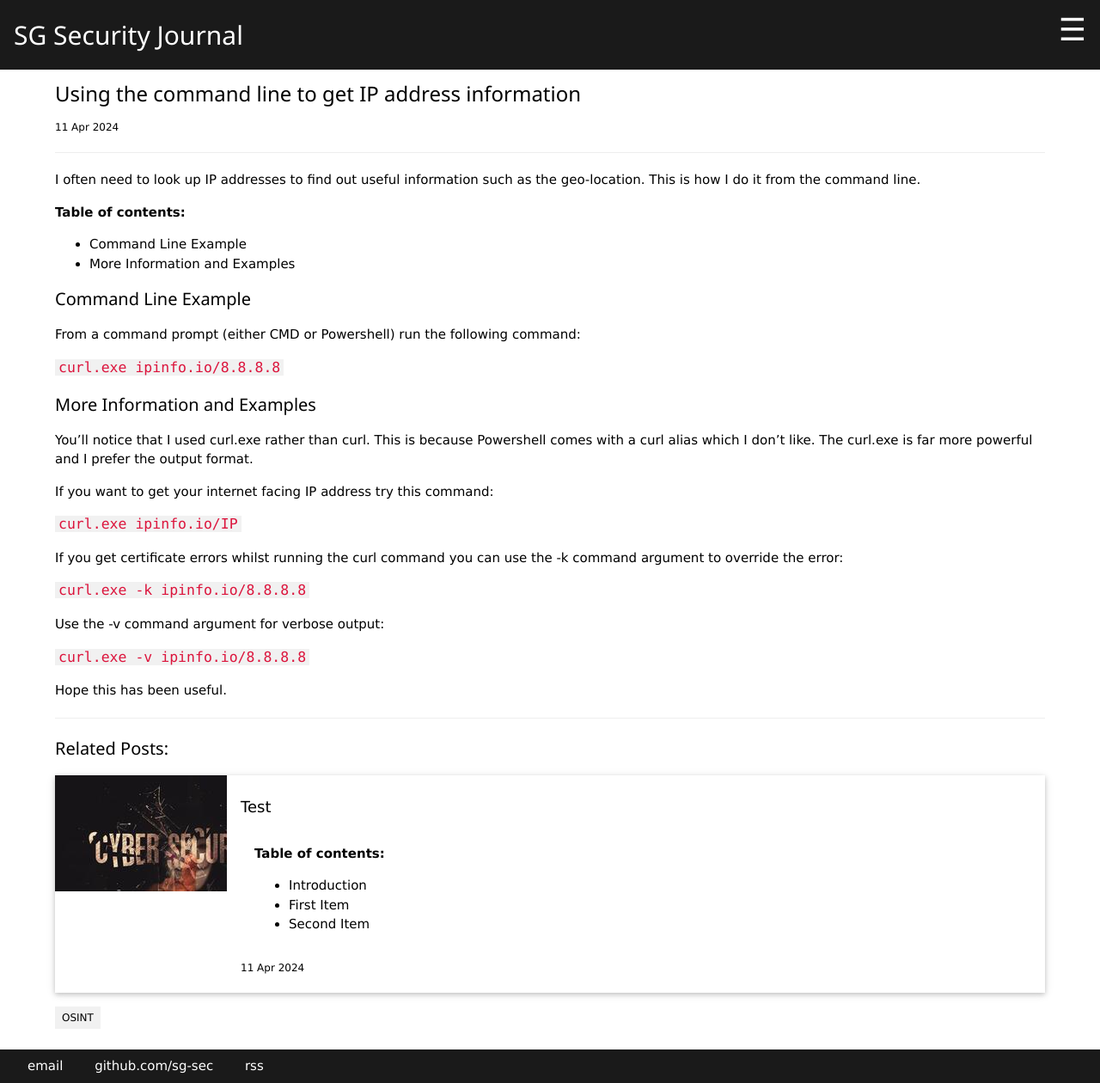
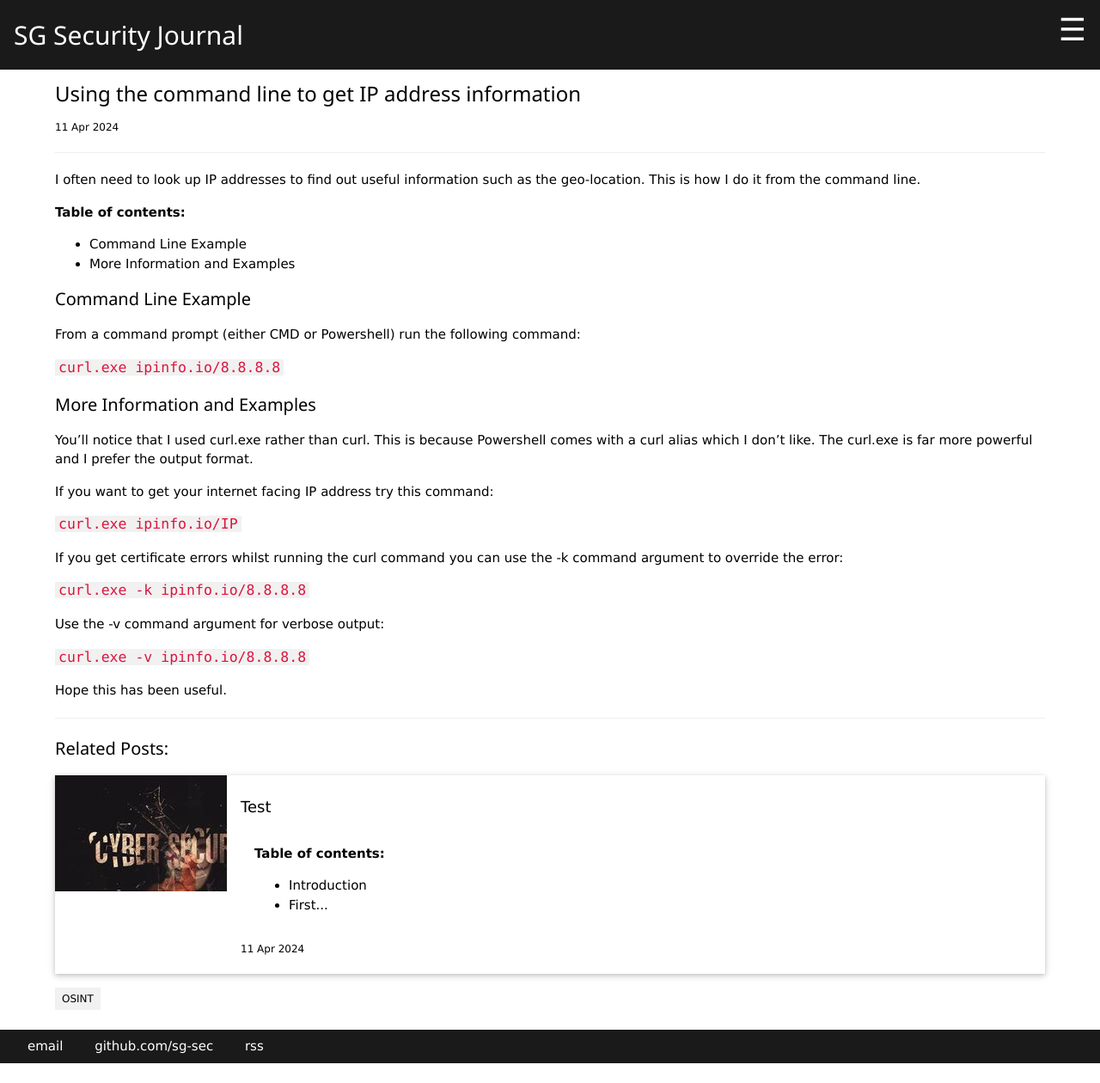
Before and after one commit to sg-sec/sg-sec.github.io, a Jekyll site: the page built from _posts/2024-04-11-IP_Address_Lookup.md, in a window 1280 px wide. Shown: the whole page at 86% size. Built offline with Jekyll 4.4.1, drawn with Linux system fonts in a browser that asks for light colours; after the commit the page ends 1237 px from its top, so only the background shows below that.

Commit message:
Update relatedpostlistitem.html

```diff
--- a/_includes/relatedpostlistitem.html
+++ b/_includes/relatedpostlistitem.html
@@ -10,7 +10,7 @@
                 <p>
                     <a href="{{ post.url }}" title="{{ post.title }}" class="PostListTitle">{{ post.title }}</a >
                 </p>
-                <p><div class="w3-container w3-hide-medium"> {{ post.excerpt }}</div></p>
+                <p><div class="w3-container w3-hide-medium"> {{ post.excerpt | truncate: 130 }}</div></p>
 	        <p class="w3-small">{{ post.date | date_to_string }}</p>
             </div>
         <!-- </div> -->
```
